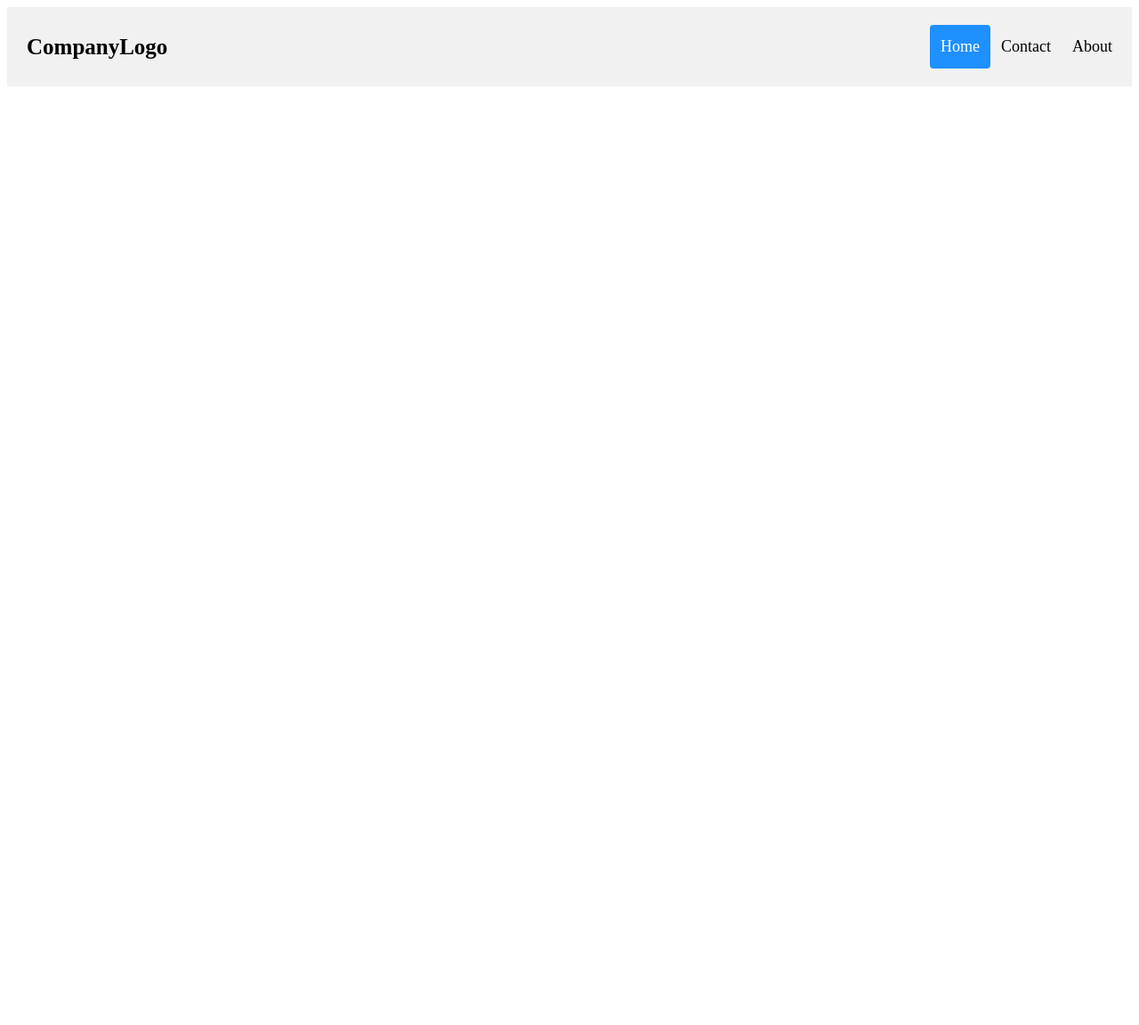
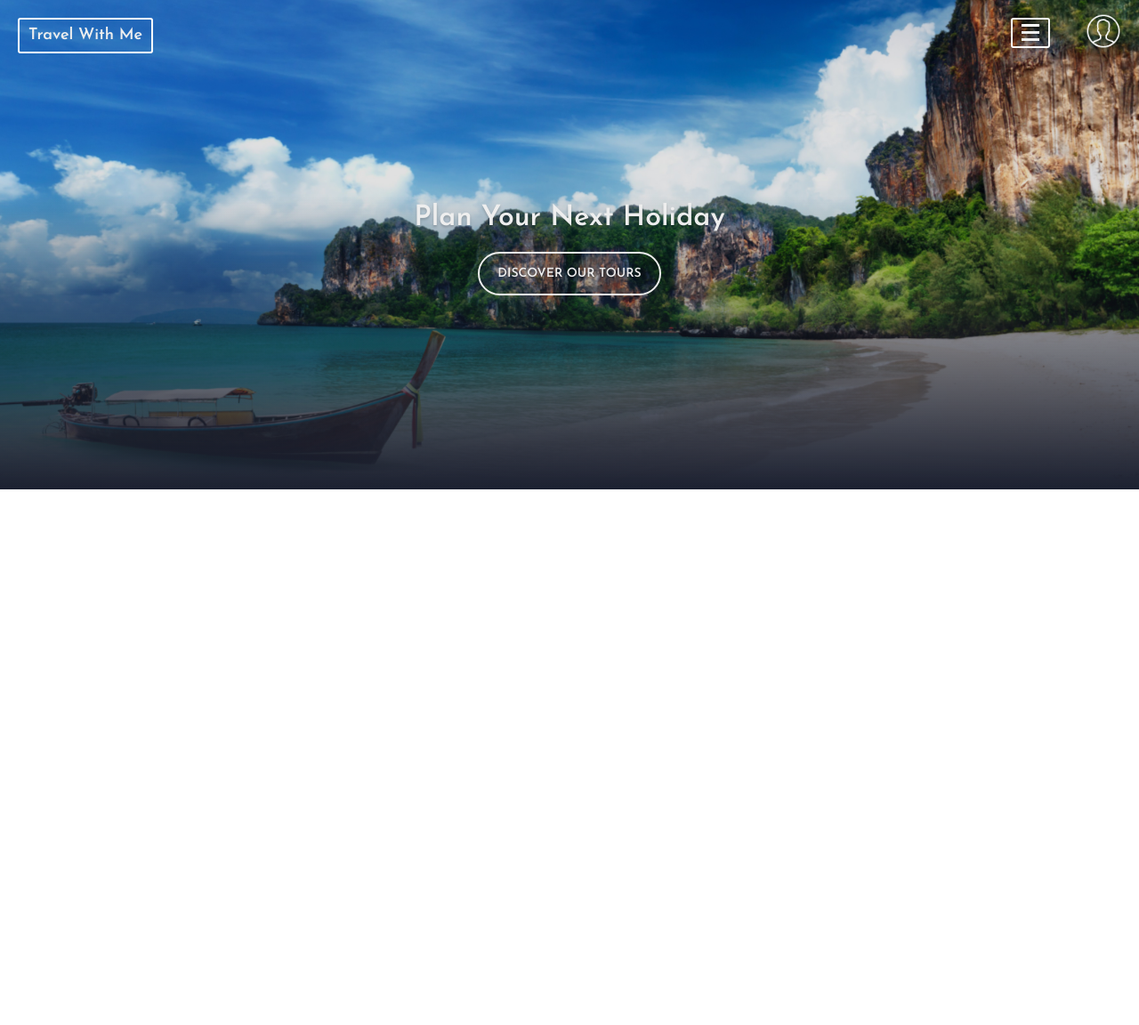
Before and after one commit to Pasindu1020/Travel-Agency, a PHP site: page /Finalproject.html in a window 1280 px wide. Shown: the whole page at 89% size. Before the commit the page ends 97 px from the top, so only its background shows below. Run offline with PHP 8.4, Linux system fonts and the light colour scheme.

Commit message:
create header

```diff
--- a/Finalproject.css
+++ b/Finalproject.css
@@ -1,53 +1,228 @@
-.header {
-    overflow: hidden;
-    background-color: #f1f1f1;
-    padding: 20px 10px;
+
+@import url('https://fonts.googleapis.com/css?family=Josefin+Sans:400,400i,600,600i');
+
+html,
+body {
+    margin: 0;
+    height: 120%;
+    font-family: 'Josefin Sans', sans-serif;
+
 }
 
-/* Style the header links */
-.header a {
-    float: left;
-    color: black;
-    text-align: center;
-    padding: 12px;
-    text-decoration: none;
-    font-size: 18px;
-    line-height: 25px;
-    border-radius: 4px;
+a {
+    text-decoration: none
 }
 
-/* Style the logo link (notice that we set the same value of line-height and font-size to prevent the header to increase when the font gets bigger */
-.header a.logo {
-    font-size: 25px;
-    font-weight: bold;
+.header {
+    position: relative;
+    overflow: hidden;
+    display: flex;
+    flex-wrap: wrap;
+    justify-content: center;
+    align-items: flex-start;
+    align-content: flex-start;
+    height: 50vw;
+    min-height: 400px;
+    max-height: 550px;
+    min-width: 300px;
+    color: #eee;
 }
 
-/* Change the background color on mouse-over */
-.header a:hover {
-    background-color: #ddd;
-    color: black;
+.header:after {
+    content: "";
+    width: 100%;
+    height: 100%;
+    position: absolute;
+    bottom: 0;
+    left: 0;
+    z-index: -1;
+    background: linear-gradient(to bottom, rgba(0, 0, 0, 0.12) 40%, rgba(27, 32, 48, 1) 100%);
 }
 
-/* Style the active/current link*/
-.header a.active {
-    background-color: dodgerblue;
-    color: white;
+.header:before {
+    content: "";
+    width: 100%;
+    height: 150%;
+    position: absolute;
+    top: 0;
+    left: 0;
+    -webkit-backface-visibility: hidden;
+    -webkit-transform: translateZ(0);
+    backface-visibility: hidden;
+    transform: translateZ(0);
+    background: #1B2030 url('Images/Beach-Wallpaper-3840x2160-56146.jpg') 50% 0 no-repeat;
+    background-size: 100%;
+    background-attachment: fixed;
+    animation: grow 30s linear 10ms infinite;
+    transition: all 0.4s ease-in-out;
+    z-index: -2
 }
 
-/* Float the link section to the right */
-.header-right {
-    float: right;
+.header a {
+    color: #eee
 }
 
-/* Add media queries for responsiveness - when the screen is 500px wide or less, stack the links on top of each other */
-@media screen and (max-width: 500px) {
-    .header a {
-        float: none;
-        display: block;
-        text-align: left;
+
+
+.menu {
+    display: block;
+    width: 40px;
+    height: 30px;
+    border: 2px solid #fff;
+    border-radius: 3px;
+    position: absolute;
+    right: 100px;
+    top: 20px;
+    text-decoration: none;
+    transition: transform 0.3s ease;
+}
+
+.menu:after {
+    content: "";
+    display: block;
+    width: 20px;
+    height: 3px;
+    background: #fff;
+    position: absolute;
+    margin: 0 auto;
+    top: 5px;
+    left: 0;
+    right: 0;
+    box-shadow: 0 8px, 0 16px
+}
+
+.menu.clicked {
+    transform: rotate(360deg);
+  }
+
+.submenu {
+  display: none;
+  position: absolute;
+  top: 42px;
+  right: calc(150px + 10px);
+  background-color: transparent;
+  padding: 10px;
+  border-radius: 3px;
+  z-index: 999;
+  transform: translateY(-50%);
+  font-size: 18px;
+}
+
+.submenu a {
+  display:inline-block;
+  color:white;
+  text-decoration: none;
+  padding: 5px 15px;
+  margin-bottom: 5px;
+}
+
+.submenu a:hover {
+  background-color: gainsboro;
+  color: black;
+}
+
+.logo {
+    border: 2px solid #fff;
+    border-radius: 3px;
+    text-decoration: none;
+    display: inline-flex;
+    align-items: center;
+    align-content: center;
+    margin: 20px;
+    padding: 0px 10px;
+    font-weight: 900;
+    font-size: 18px;
+    line-height: 1;
+    box-sizing: border-box;
+    height: 40px
+}
+
+.sides,
+.info {
+    flex: 0 0 auto;
+    width: 50%
+}
+
+.info {
+    width: 100%;
+    padding: 10% 10% 0 10%;
+    text-align: center;
+    text-shadow: 0 2px 3px rgba(0, 0, 0, 0.2)
+}
+
+
+
+.btn:link,
+.btn:visited {
+  	text-transform: uppercase;
+   	text-decoration: none;
+  	padding: 15px 20px;
+  	display: inline-block;
+  	border-radius: 100px;
+  	transition: all .2s;
+  	position: relative;
+}
+
+.btn:hover {
+  	transform: translateY(-5px);
+  	box-shadow: 0 20px 30px rgba(0, 0, 0, 0.2);
+}
+
+.btn:active {
+  	transform: translateY(-2px);
+  	box-shadow: 0 10px 20px rgba(0, 0, 0, 0.2);
+}
+
+.btn-white {
+  	background-color: transparent;
+  	color: #777;
+	font-size: 14px;
+}
+
+.logo-container {
+
+    right: 20px;
+    top: 15px;
+    position: absolute;
+  }
+
+  .logo-container img {
+    width: 40px; /* Adjust the width of the logo as needed */
+    height: auto; /* Maintain aspect ratio */
+  }
+
+
+
+@keyframes grow {
+    0% {
+        transform: scale(1) translateY(-5px)
     }
 
-    .header-right {
-        float: none;
+    50% {
+        transform: scale(1.2) translateY(-250px)
     }
 }
+
+.content {
+    padding: 5% 10%;
+    text-align: justify
+}
+
+.btn {
+    color: #333;
+    border: 2px solid;
+    border-radius: 3px;
+    text-decoration: none;
+    display: inline-block;
+    padding: 5px 10px;
+    font-weight: 600
+}
+
+.twtr {
+    margin-top: 100px
+}
+
+.btn.twtr:after {
+    content: "\1F426";
+    padding-left: 5px
+}
--- a/Finalproject.html
+++ b/Finalproject.html
@@ -1,17 +1,54 @@
 <!DOCTYPE html>
 <html>
+
 <head>
   <link rel="stylesheet" href="Finalproject.css">
 
 </head>
+
 <body>
   <div class="header">
-            <a href="#default" class="logo">CompanyLogo</a>
-            <div class="header-right">
-              <a class="active" href="#home">Home</a>
-              <a href="#contact">Contact</a>
-              <a href="#about">About</a>
+    <div class="sides">
+      <a href="#" class="logo">Travel With Me</a>
+    </div>
+    <div class="sides">
+      <a href="#" class="menu" id="menuBtn"></a>
+      <div class="submenu" id="submenu">
+        <a href="#">Honeymoon Packages</a>
+        <a href="#">Family Vacations</a>
+        <a href="#">Sign Up</a>
       </div>
     </div>
+    <div class="logo-container">
+      <a href=""><img src="Images/Male User.png" alt="Logo"></a>
+    </div>
+    <div class="info">
+      <h1>Plan Your Next Holiday</h1>
+      <a href="#" class="btn btn-white btn-animated">Discover our tours</a>
+    </div>
+  </div>
+
+
+
+  <script>
+    document.addEventListener("DOMContentLoaded", function () {
+      var menuBtn = document.getElementById("menuBtn");
+      var submenu = document.getElementById("submenu");
+
+      menuBtn.addEventListener("click", function (event) {
+        event.preventDefault();
+        menuBtn.classList.toggle("clicked");
+
+        if (submenu.style.display === "none" || submenu.style.display === "") {
+          submenu.style.display = "block";
+        } else {
+          submenu.style.display = "none";
+
+        }
+      });
+
+    });
+  </script>
 </body>
+
 </html>
```
Also changed, not shown: Images/502560.jpg (added), Images/Beach-Wallpaper-3840x2160-56146.jpg (added), Images/Male User.png (added). Lines whose indentation alone changed are shown as unchanged.
